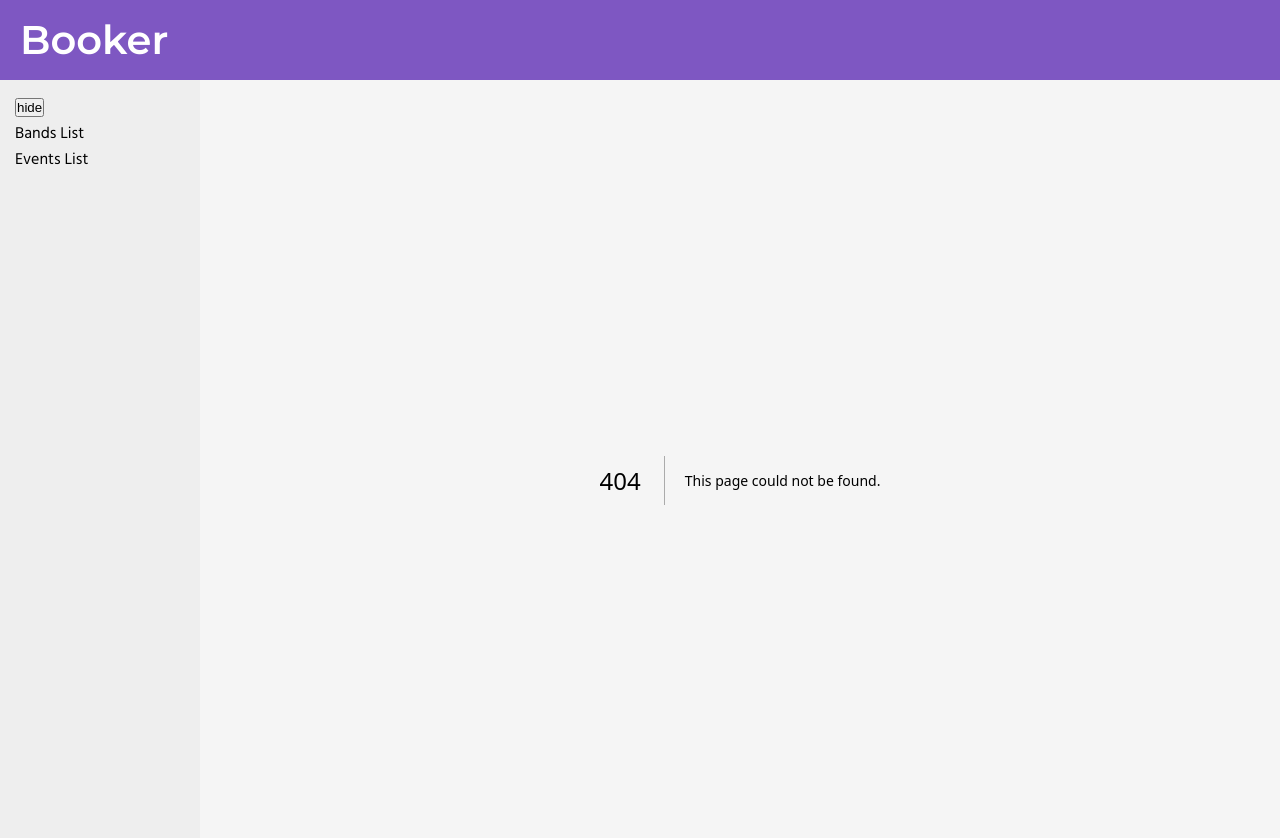
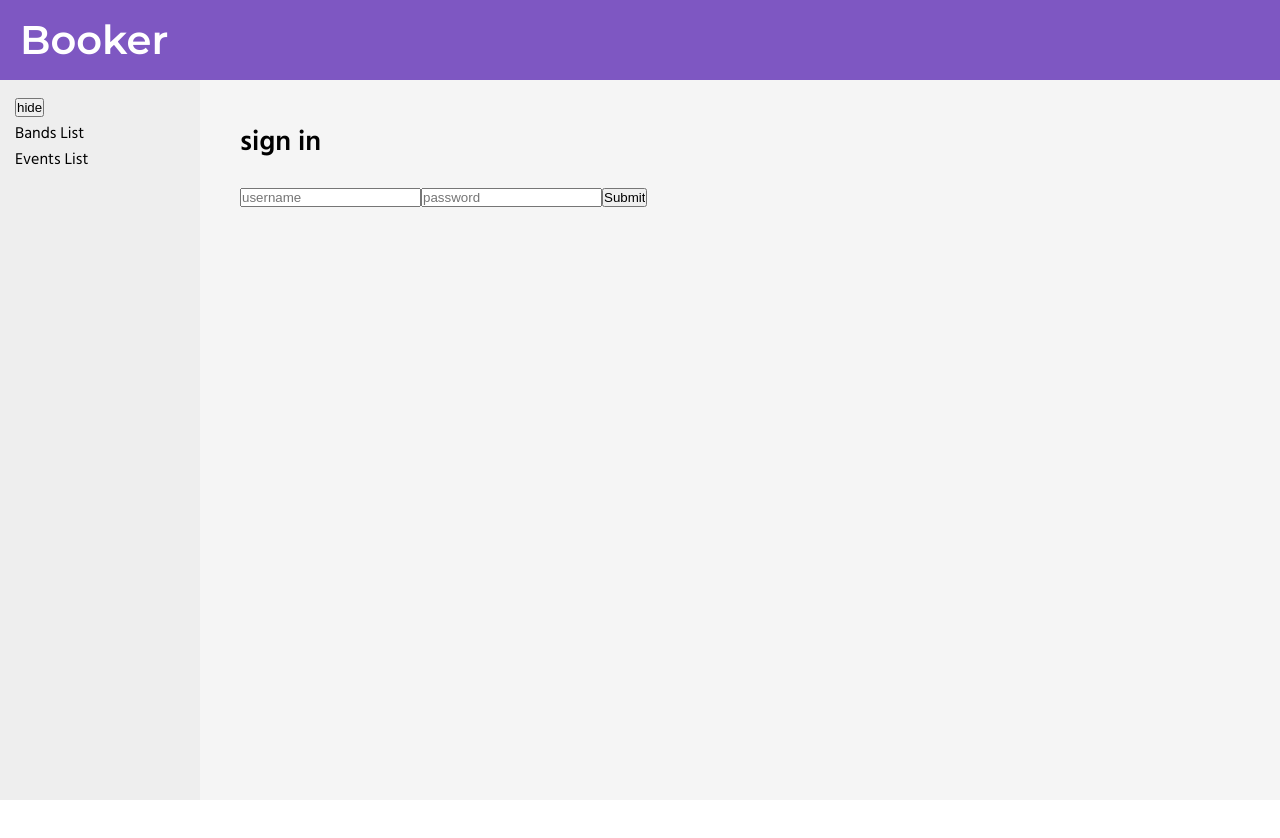
Before and after one commit to video-kid/booker-app, a Next.js app: page /signin in a window 1280 px wide. Before the commit this address had no page. Shown: the top 838 px of the page. After the commit the page ends 800 px from the top, so only its background shows below. Built offline with nearby package versions, Linux system fonts and the light colour scheme.

Commit message:
add signup/login draft page

```diff
--- a/package.json
+++ b/package.json
@@ -19,6 +19,7 @@
     "next": "^13.4.1",
     "react": "^18.2.0",
     "react-dom": "^18.2.0",
+    "react-hook-form": "^7.45.4",
     "sass": "^1.63.4",
     "swr": "^2.1.5",
     "typescript": "5.0.4"
--- /dev/null
+++ b/src/pages/signin/components/Form.tsx
@@ -0,0 +1,29 @@
+import React from "react";
+import { useForm } from "react-hook-form";
+
+type FormProps = {
+  onSubmit: (data: any) => void;
+};
+
+const Form = ({ onSubmit }: FormProps) => {
+  const { register, handleSubmit } = useForm();
+
+  return (
+    <form onSubmit={handleSubmit(onSubmit)}>
+      <input
+        type="text"
+        placeholder="username"
+        {...register("username", { required: true })}
+      />
+      <input
+        type="password"
+        placeholder="password"
+        {...register("password", { required: true })}
+      />
+
+      <input type="submit" />
+    </form>
+  );
+};
+
+export { Form };
--- /dev/null
+++ b/src/pages/signin/index.tsx
@@ -0,0 +1,19 @@
+import { Section } from "@/components/Section/Section";
+import { Navbar } from "@/components/Navbar/Navbar";
+import { Heading } from "@/components/Heading/Heading";
+import { Form } from "./components/Form";
+import { useForm } from "react-hook-form";
+
+const Events = () => {
+  const onSubmit = (data: any) => console.log(data);
+  return (
+    <Section>
+      <Navbar>
+        <Heading>sign in</Heading>
+      </Navbar>
+      <Form onSubmit={onSubmit} />
+    </Section>
+  );
+};
+
+export default Events;
```
